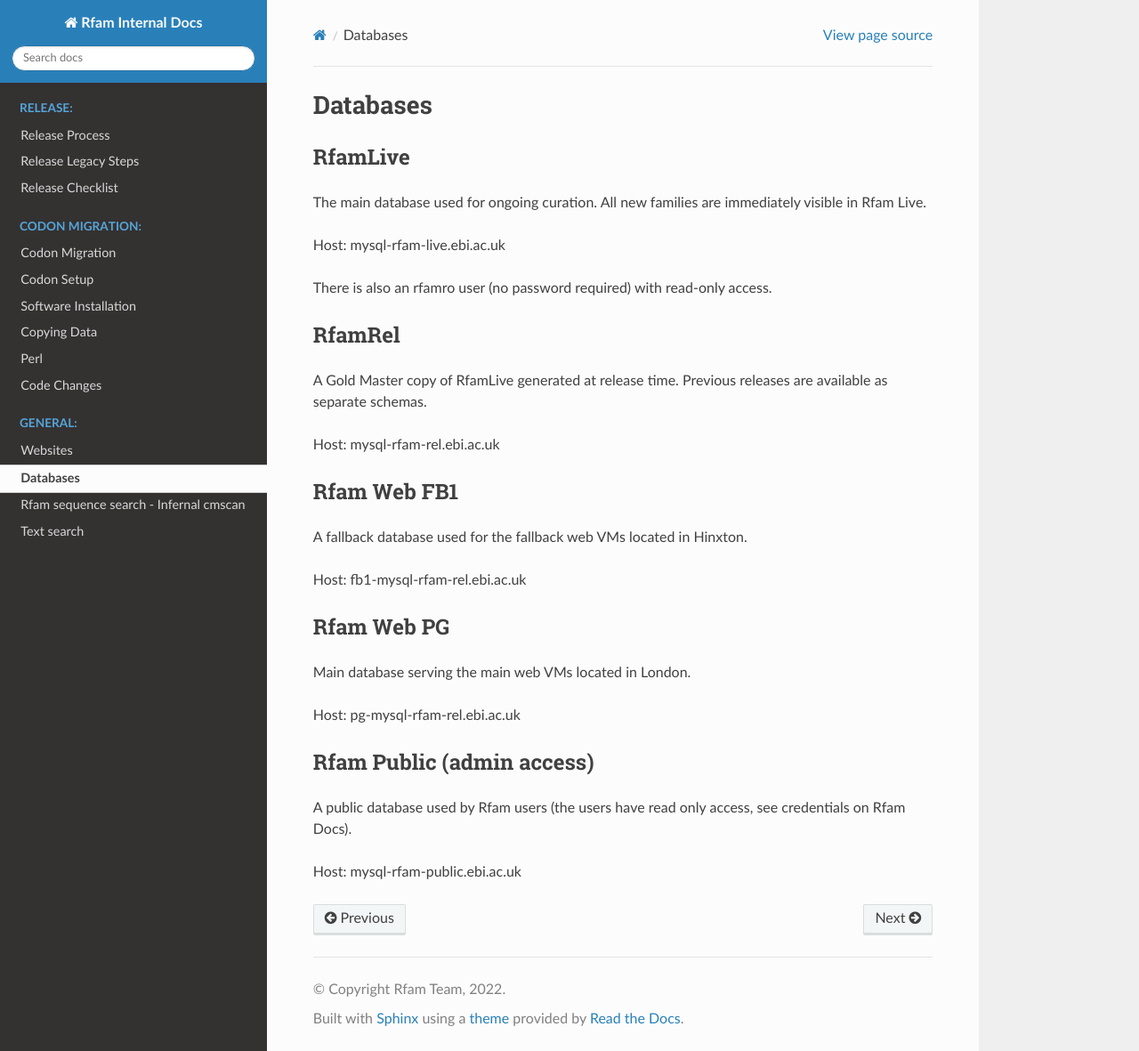
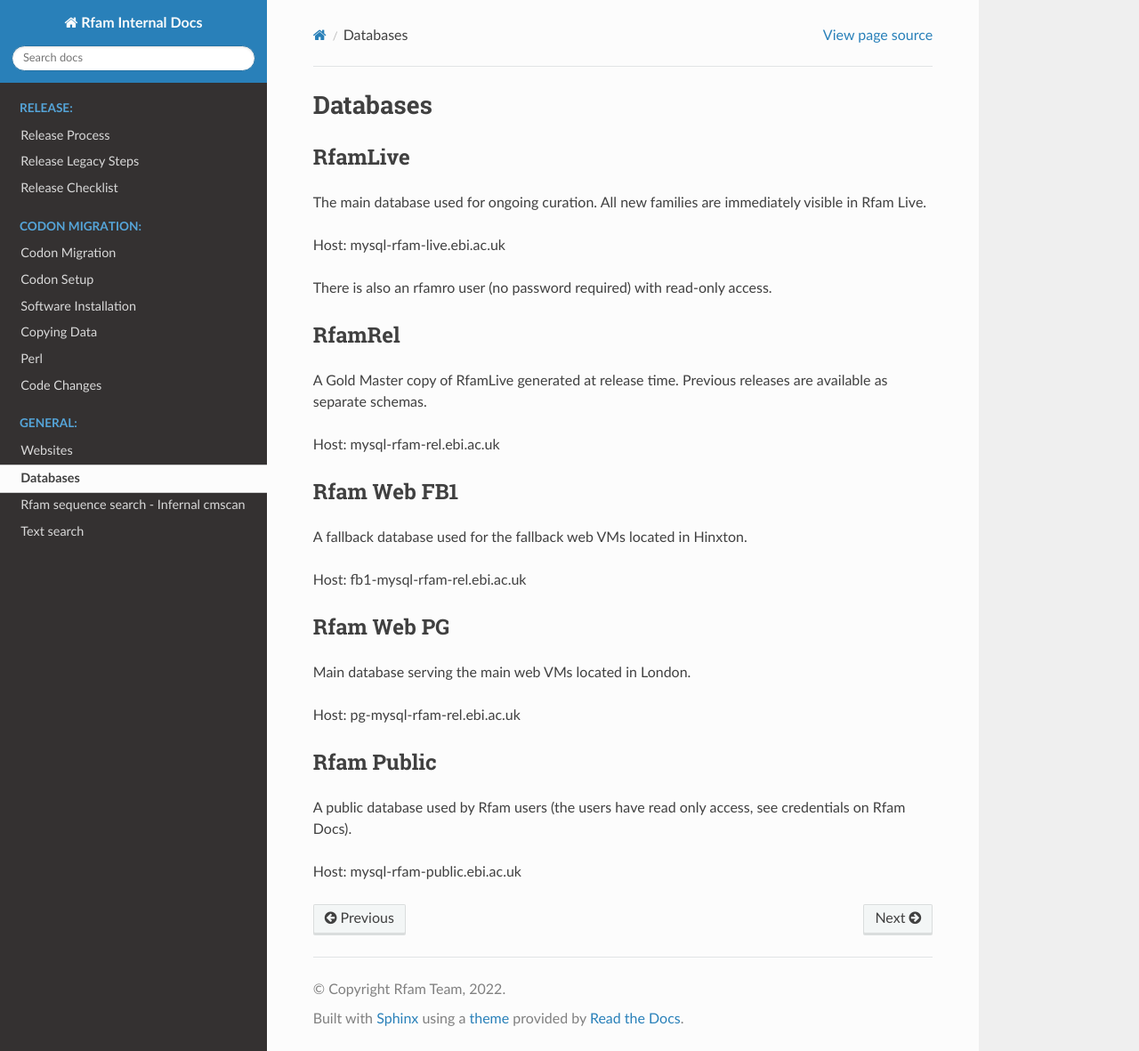
Before and after one commit to Rfam/rfam-internal-docs, a Sphinx documentation site: the page built from source/databases.md, in a window 1280 px wide and 1181 px high. Shown: the whole window at 89% size. Built offline with Sphinx 7.4.7 and the Read the Docs theme 2.0.0, drawn with Linux system fonts in a browser that asks for light colours.

Commit message:
Update databases.md

```diff
--- a/source/databases.md
+++ b/source/databases.md
@@ -27,7 +27,7 @@
 
 Host: pg-mysql-rfam-rel.ebi.ac.uk
 
-## Rfam Public (admin access)
+## Rfam Public
 
 A public database used by Rfam users (the users have read only access, see credentials on Rfam Docs).
 
```
